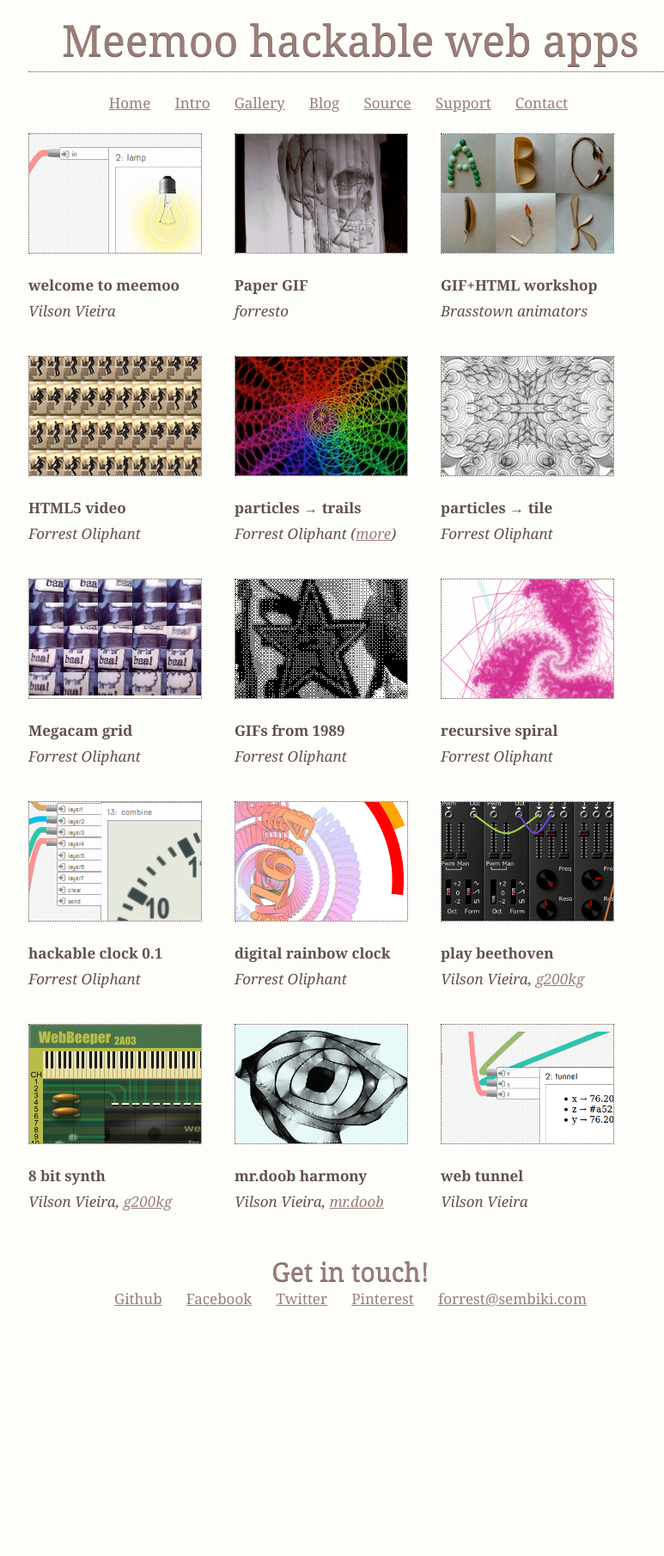
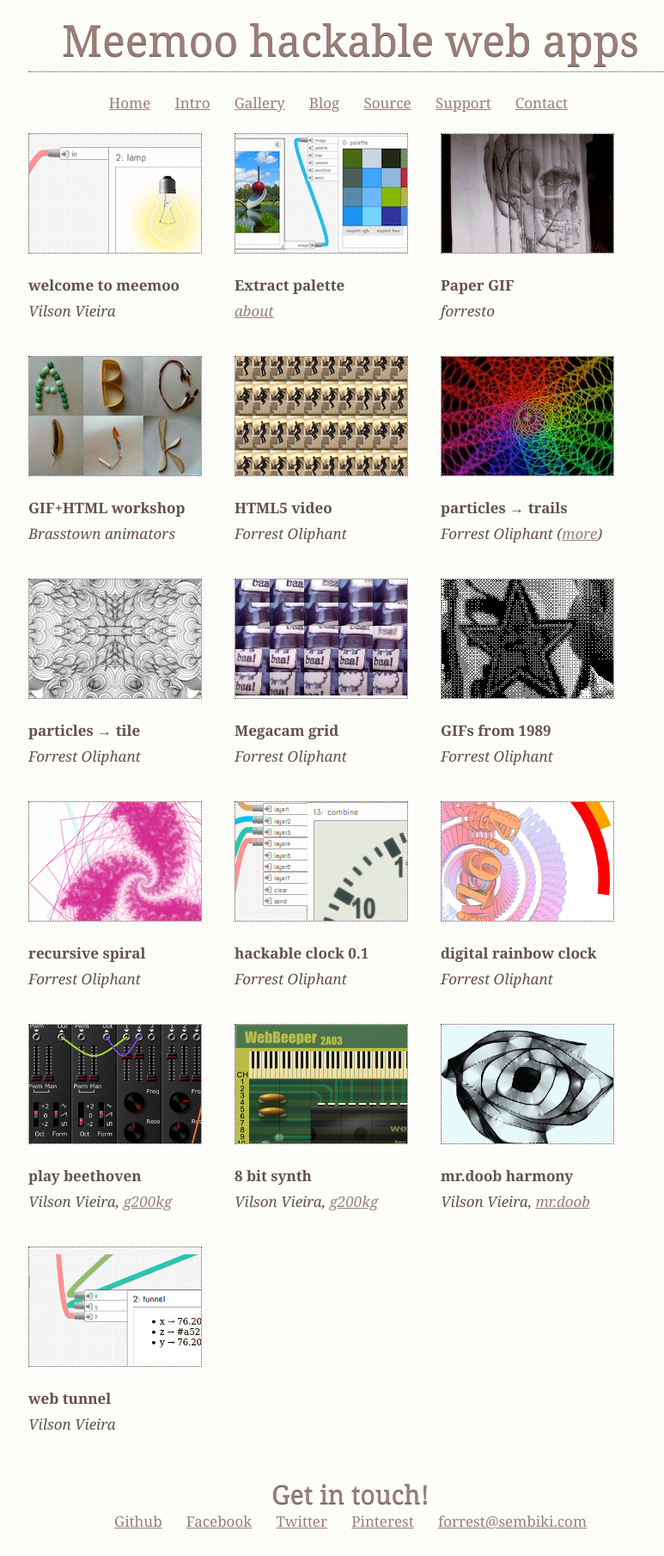
Before and after one commit to meemoo/meemoo.github.io, a Jekyll site: the page built from hack-our-apps/index.html, in a window 1280 px wide. Shown: the whole page at 86% size, without its empty margins (232-1005 px from the left). Built offline with Jekyll 4.4.1, drawn with Linux system fonts in a browser that asks for light colours; Markdown is read by kramdown in place of the engine named in the settings; before the commit the page ends 1551 px from its top, so only the background shows below that.

Commit message:
add palette app

```diff
--- a/hack-our-apps/index.html
+++ b/hack-our-apps/index.html
@@ -12,6 +12,15 @@ title: Hack our apps
         <b>welcome to meemoo</b>
         <br />
         <i>Vilson Vieira</i>
+      </p>
+    </div>
+
+    <div class="span3">
+      <a href="http://meemoo.org/iframework/#gist/5233740"><img class="shot" src="shots/palette.jpg" /></a>
+      <p>
+        <b>Extract palette</b>
+        <br />
+        <a href="http://meemooapp.tumblr.com/post/46198153051/meemoo-module-extracts-palette-from-image-for"><i>about</i></a>
       </p>
     </div>
 
--- a/index.html
+++ b/index.html
@@ -28,8 +28,8 @@ title: Meemoo hackable web apps
 <div style="margin: 0 -40px;">
   <a href="hack-our-apps/">
     <img style="float:left; border:none;" src="hack-our-apps/shots/intro.png" />
+    <img style="float:left; border:none;" src="hack-our-apps/shots/palette.jpg" />
     <img style="float:left; border:none;" src="hack-our-apps/shots/abc.jpg" />
-    <img style="float:left; border:none;" src="hack-our-apps/shots/html5video.jpg" />
     <img style="float:left; border:none;" src="hack-our-apps/shots/circle-particle-trail.jpg" />
     <img style="float:left; border:none;" src="hack-our-apps/shots/particles-tile.jpg" />
     <img style="float:left; border:none;" src="hack-our-apps/shots/megacam.jpg" />
```
Also changed, not shown: hack-our-apps/shots/palette.jpg (added), hack-tivities/physical-gif-2.svg.
